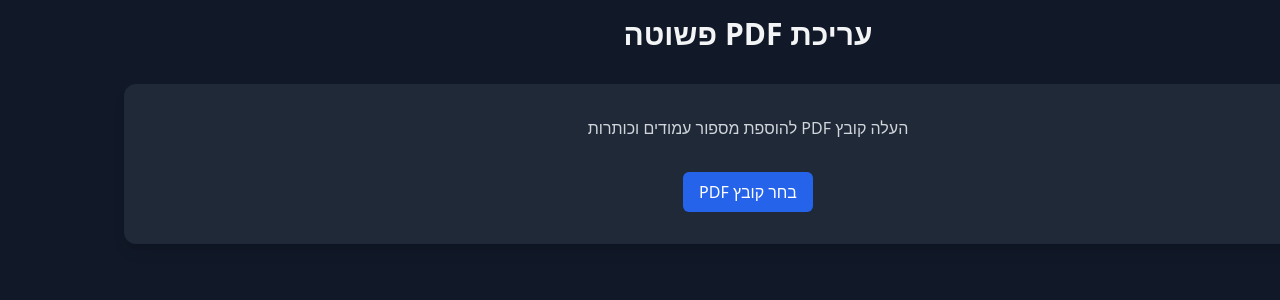
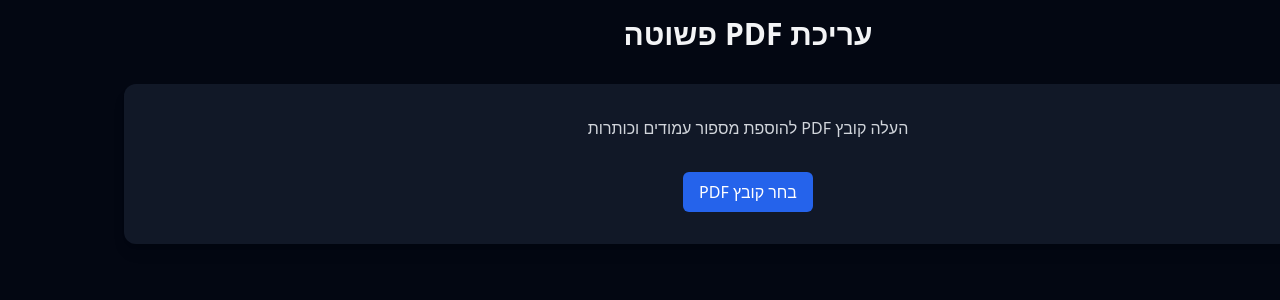
Before and after one commit to shelly5353/PDF-Easy-Edits, a Next.js app: page / in a window 1280 px wide. Shown: the top 300 px of the page. Built offline with nearby package versions, Linux system fonts and the light colour scheme.

Commit message:
Update background colors to darker shades throughout the app

```diff
--- a/src/app/globals.css
+++ b/src/app/globals.css
@@ -4,7 +4,7 @@
 
 :root {
   --foreground-rgb: 229, 231, 235;
-  --background-rgb: 17, 24, 39;
+  --background-rgb: 3, 7, 18;
 }
 
 body {
@@ -27,10 +27,10 @@
   display: flex;
   flex-direction: column;
   align-items: center;
-  background-color: rgb(31, 41, 55);
+  background-color: rgb(17, 24, 39);
   padding: 2rem;
   border-radius: 0.75rem;
-  box-shadow: 0 4px 6px -1px rgba(0, 0, 0, 0.1), 0 2px 4px -1px rgba(0, 0, 0, 0.06);
+  box-shadow: 0 4px 6px -1px rgba(0, 0, 0, 0.3), 0 2px 4px -1px rgba(0, 0, 0, 0.2);
 }
 
 .react-pdf__Document {
@@ -42,8 +42,8 @@
 .react-pdf__Page {
   margin: 1rem auto;
   padding: 1rem;
-  box-shadow: 0 4px 8px rgba(0, 0, 0, 0.5);
-  background-color: white;
+  box-shadow: 0 4px 8px rgba(0, 0, 0, 0.7);
+  background-color: rgb(31, 41, 55);
 }
 
 .react-pdf__Page canvas {
@@ -72,8 +72,8 @@
 /* Form Elements */
 input[type="text"],
 input[type="number"] {
-  background-color: rgb(31, 41, 55);
-  border: 1px solid rgb(75, 85, 99);
+  background-color: rgb(17, 24, 39);
+  border: 1px solid rgb(55, 65, 81);
   color: rgb(229, 231, 235);
 }
 
@@ -96,18 +96,18 @@
 }
 
 button:disabled {
-  background-color: rgb(75, 85, 99);
+  background-color: rgb(55, 65, 81);
   cursor: not-allowed;
 }
 
 /* Error Messages */
 .error-message {
   color: rgb(248, 113, 113);
-  background-color: rgba(248, 113, 113, 0.1);
-  border: 1px solid rgb(248, 113, 113);
+  background-color: rgb(127, 29, 29);
+  border: 1px solid rgb(185, 28, 28);
 }
 
 /* Loading States */
 .loading-overlay {
-  background-color: rgba(17, 24, 39, 0.75);
+  background-color: rgba(3, 7, 18, 0.75);
 }
--- a/src/app/page.tsx
+++ b/src/app/page.tsx
@@ -63,19 +63,19 @@
   };
 
   return (
-    <div className="min-h-screen bg-gray-900">
+    <div className="min-h-screen bg-gray-950">
       <div className="max-w-7xl mx-auto p-4">
         <h1 className="text-3xl font-bold text-center mb-8 text-gray-100">עריכת PDF פשוטה</h1>
 
         {!pdfBytes ? (
-          <div className="flex flex-col items-center justify-center p-8 bg-gray-800 rounded-xl shadow-lg">
+          <div className="flex flex-col items-center justify-center p-8 bg-gray-900 rounded-xl shadow-lg">
             <p className="text-gray-300 mb-8">העלה קובץ PDF להוספת מספור עמודים וכותרות</p>
             {error && (
-              <div className="mb-6 p-4 bg-red-900 border border-red-700 text-red-100 rounded-md">
+              <div className="mb-6 p-4 bg-red-950 border border-red-800 text-red-100 rounded-md">
                 {error}
               </div>
             )}
-            <label className="cursor-pointer bg-blue-600 text-white px-4 py-2 rounded-md hover:bg-blue-700 focus:outline-none focus:ring-2 focus:ring-blue-500 focus:ring-offset-2 focus:ring-offset-gray-800">
+            <label className="cursor-pointer bg-blue-600 text-white px-4 py-2 rounded-md hover:bg-blue-700 focus:outline-none focus:ring-2 focus:ring-blue-500 focus:ring-offset-2 focus:ring-offset-gray-900">
               <span>בחר קובץ PDF</span>
               <input
                 type="file"
```
